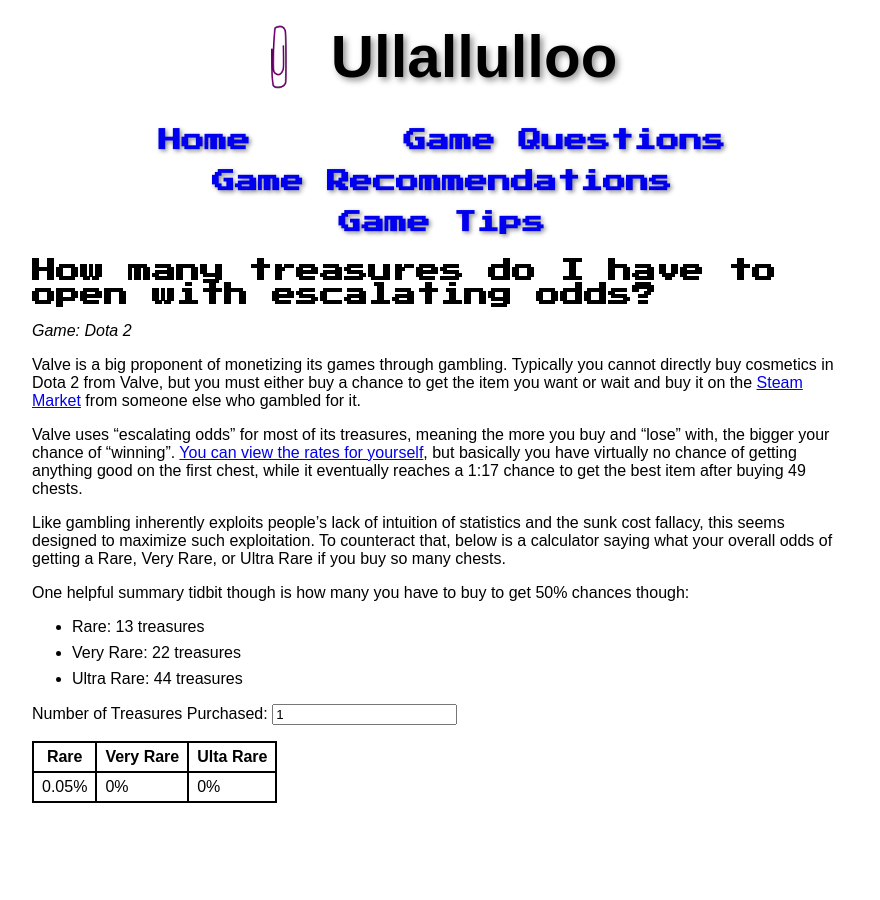
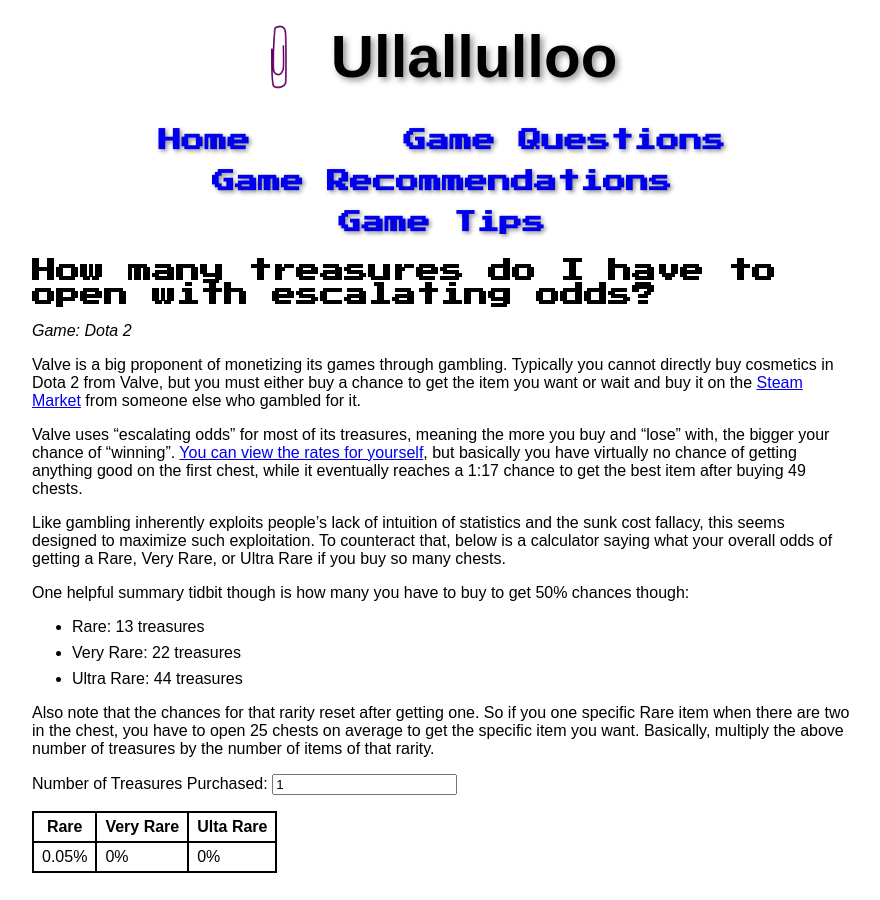
Before and after one commit to ullallulloo/ullallulloo.com, a Jekyll site: the page built from _game_questions/dota-2/how-many-treasures-do-i-have-to-open-with-escalating-odds/index.md, in a window 1280 px wide. Shown: the whole page, without its empty margins (198-1078 px from the left). Built offline with Jekyll 4.4.1, drawn with Linux system fonts in a browser that asks for light colours.

Commit message:
Add note about multiple rare items

```diff
--- a/_game_questions/dota-2/how-many-treasures-do-i-have-to-open-with-escalating-odds/index.md
+++ b/_game_questions/dota-2/how-many-treasures-do-i-have-to-open-with-escalating-odds/index.md
@@ -16,6 +16,8 @@
 * Rare: 13 treasures
 * Very Rare: 22 treasures
 * Ultra Rare: 44 treasures
+
+Also note that the chances for that rarity reset after getting one. So if you one specific Rare item when there are two in the chest, you have to open 25 chests on average to get the specific item you want. Basically, multiply the above number of treasures by the number of items of that rarity.
 
 {::nomarkdown}
 
```
